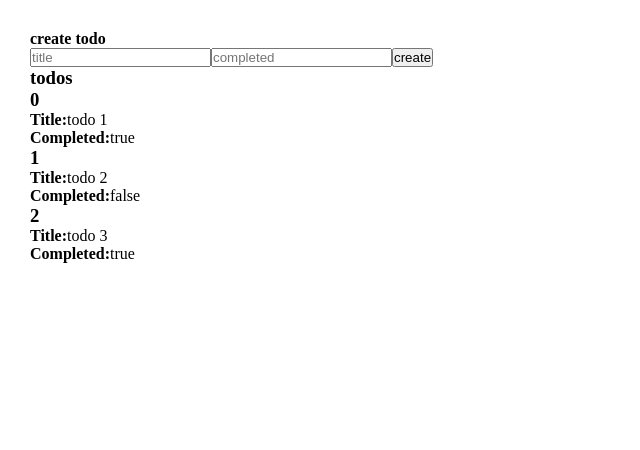
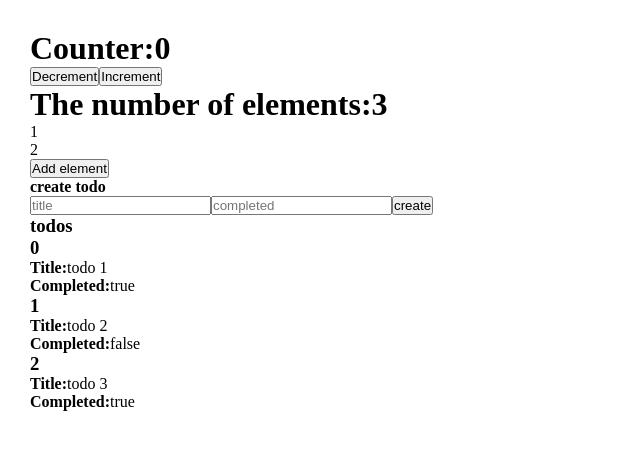
Before and after one commit to alarmshv150/vue-examples, a Vue app: page / in a window 1280 px wide. Shown: the top 450 px of the page, without its empty margins (0-640 px from the left). Built offline with nearby package versions, Linux system fonts and the light colour scheme.

Commit message:
computed props

```diff
--- a/src/App.vue
+++ b/src/App.vue
@@ -1,5 +1,14 @@
 <template>
   <div class="app">
+    <h1>Counter:{{ counter }}</h1>
+    <button @click="counter--">Decrement</button>
+    <button @click="counter++">Increment</button>
+
+    <!-- incorrectLength() without computed -->
+    <h1>The number of elements:{{ incorrectLength }}</h1>
+    <div v-for="elem in list" :key="elem.id">{{ elem }}</div>
+    <button @click="list.push(list.length + 1)">Add element</button>
+
     <todo-form @create="createTodo" />
     <todo-list :todos="todos" />
   </div>
@@ -17,6 +26,9 @@ export default {
 
   data() {
     return {
+      counter: 0,
+      list: [1, 2],
+
       todos: [
         { id: 0, title: "todo 1", completed: "true" },
         { id: 1, title: "todo 2", completed: "false" },
@@ -29,6 +41,23 @@ export default {
       this.todos.push(todo);
     },
   },
+  /* called only with changing of the list length */
+  computed: {
+    incorrectLength() {
+      console.log("called");
+      return this.list.length + 1;
+    },
+  },
+
+  /* increment() {
+      this.counter++;
+    },
+    decrement() {
+      this.counter--;
+    },
+    addElement() {
+      this.list.push(this.list.length + 1);
+    }, */
 };
 </script>
 
```
